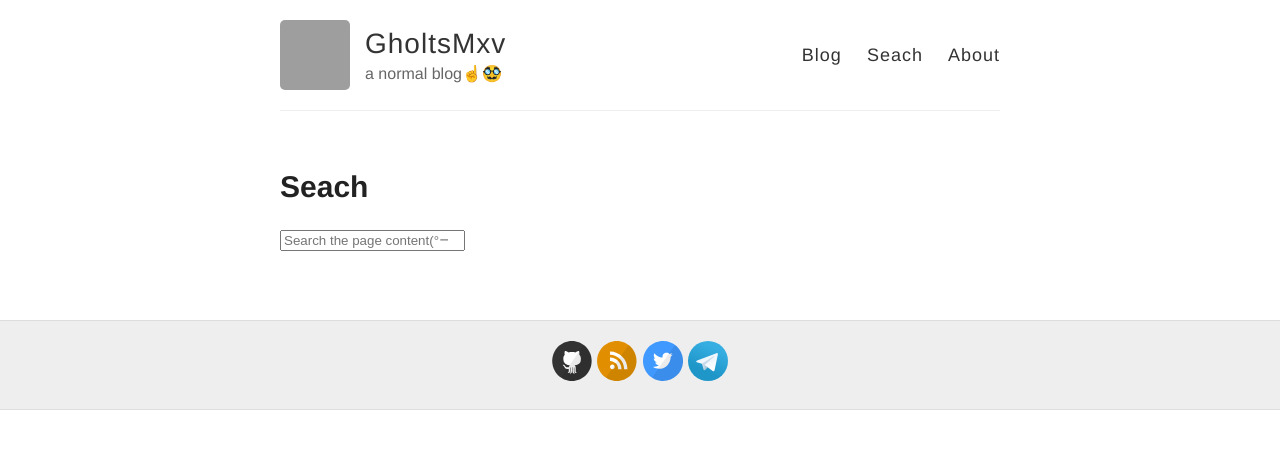
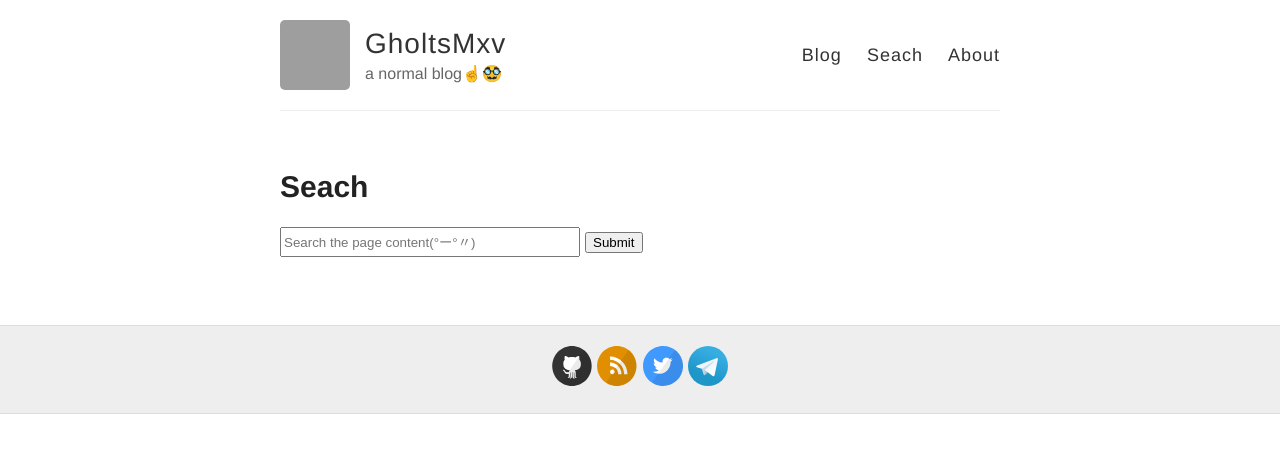
Before and after one commit to GholtsMxv/archiveblogg, a Jekyll site: the page built from seach.md, in a window 1280 px wide. Shown: the top 453 px of the page. Built offline with Jekyll 4.4.1, drawn with Linux system fonts in a browser that asks for light colours; grey boxes are pictures that could not be loaded.

Commit message:
Update search-lunr.html

```diff
--- a/_includes/search-lunr.html
+++ b/_includes/search-lunr.html
@@ -64,7 +64,8 @@ function lunr_search(term) {
 
 
 <form onSubmit="return lunr_search(document.getElementById('lunrsearch').value);">
-    <p><input type="search" class="form-control" id="lunrsearch" name="q" maxlength="1" value="" placeholder="Search the page content(°ー°〃)" /></p>
+    <p><input type="text" class="form-control" id="lunrsearch" name="q" maxlength="255" value="" style="width: 300px; height: 30px;" placeholder="Search the page content(°ー°〃)" />
+    <button type="submit">Submit</button></p>
 </form>
 <div id="lunrsearchresults">
     <ul></ul>
```
